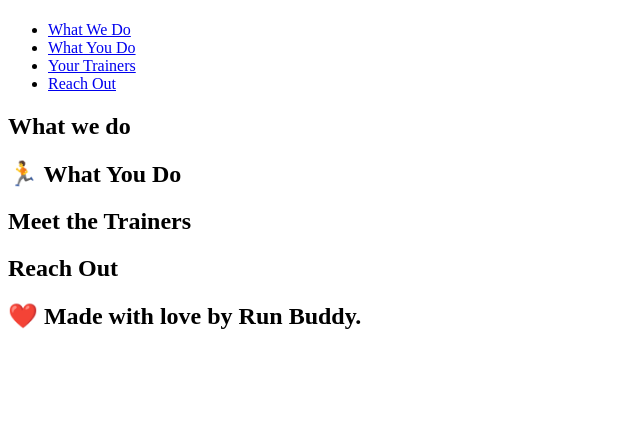
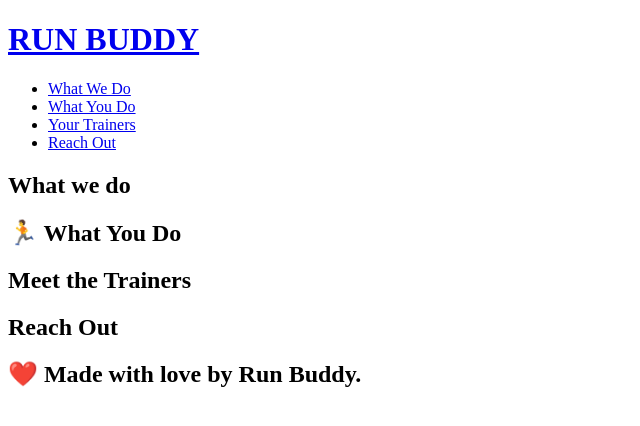
Before and after one commit to blofland/run-buddy, a plain HTML site: page index.html in a window 1280 px wide. Shown: the whole page, without its empty margins (0-640 px from the left). Drawn offline with Linux system fonts and the light colour scheme.

Commit message:
<completed the header>

```diff
--- a/index.html
+++ b/index.html
@@ -2,13 +2,14 @@
 <html lang="en">
     <head>
         <meta charset="UTF-8" />
+        <link rel="stylesheet" href="C:\Users\blue_\desktop\assets\css\style.css"/>
         <title>Run Buddy</title>
     </head>
     <body>
         <!-- navigation -->
        <header>
            <h1>
-               <a href="/"RUN BUDDY></a>
+               <a href="/"RUN BUDDY>RUN BUDDY</a>
             </h1>
            <nav>
         <!-- Unordered list element -->
```
